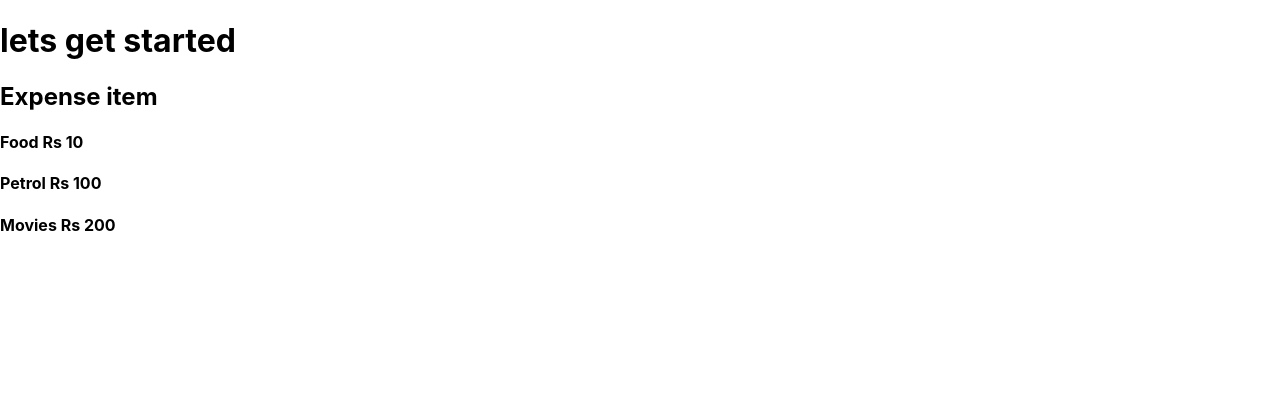
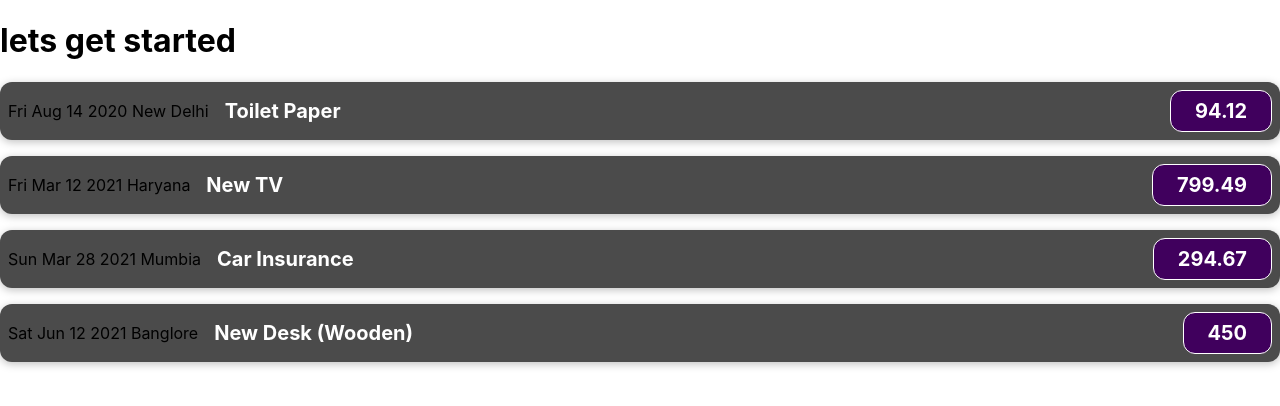
Before and after one commit to axhar-ibraheem/React-learning, a React (Create React App) app: page / in a window 1280 px wide. Shown: the top 406 px of the page. Built offline with nearby package versions, Linux system fonts and the light colour scheme.

Commit message:
props concept

```diff
--- a/src/App.js
+++ b/src/App.js
@@ -1,13 +1,49 @@
-import logo from "./logo.svg";
 import "./components/ExpenseItem";
 import "./App.css";
 import ExpenseItem from "./components/ExpenseItem";
 
 function App() {
+  const expenses = [
+    {
+      id: "e1",
+      title: "Toilet Paper",
+      amount: 94.12,
+      date: new Date(2020, 7, 14),
+      location: "New Delhi",
+    },
+    {
+      id: "e2",
+      title: "New TV",
+      amount: 799.49,
+      date: new Date(2021, 2, 12),
+      location: "Haryana",
+    },
+    {
+      id: "e3",
+      title: "Car Insurance",
+      amount: 294.67,
+      date: new Date(2021, 2, 28),
+      location: "Mumbia",
+    },
+    {
+      id: "e4",
+      title: "New Desk (Wooden)",
+      amount: 450,
+      date: new Date(2021, 5, 12),
+      location: "Banglore",
+    },
+  ];
   return (
     <div className="class">
       <h1>lets get started</h1>
-      <ExpenseItem></ExpenseItem>
+      {expenses.map((expense) => (
+        <ExpenseItem
+          title={expense.title}
+          amount={expense.amount}
+          date={expense.date}
+          location={expense.location}
+        ></ExpenseItem>
+      ))}
     </div>
   );
 }
--- /dev/null
+++ b/src/components/ExpenseItem.css
@@ -0,0 +1,56 @@
+.expense-item {
+  display: flex;
+  justify-content: space-between;
+  align-items: center;
+  box-shadow: 0 2px 8px rgba(0, 0, 0, 0.25);
+  padding: 0.5rem;
+  margin: 1rem 0;
+  border-radius: 12px;
+  background-color: #4b4b4b;
+}
+
+.expense-item__description {
+  display: flex;
+  flex-direction: column;
+  gap: 1rem;
+  align-items: flex-end;
+  flex-flow: column-reverse;
+  justify-content: flex-start;
+  flex: 1;
+}
+
+.expense-item h2 {
+  color: #3a3a3a;
+  font-size: 1rem;
+  flex: 1;
+  margin: 0 1rem;
+  color: white;
+}
+
+.expense-item__price {
+  font-size: 1rem;
+  font-weight: bold;
+  color: white;
+  background-color: #40005d;
+  border: 1px solid white;
+  padding: 0.5rem;
+  border-radius: 12px;
+}
+
+@media (min-width: 580px) {
+  .expense-item__description {
+    flex-direction: row;
+    align-items: center;
+    justify-content: flex-start;
+    flex: 1;
+  }
+
+  .expense-item__description h2 {
+    font-size: 1.25rem;
+  }
+
+  .expense-item__price {
+    font-size: 1.25rem;
+    padding: 0.5rem 1.5rem;
+  }
+}
--- a/src/components/ExpenseItem.js
+++ b/src/components/ExpenseItem.js
@@ -1,10 +1,12 @@
-function ExpenseItem() {
+import "./ExpenseItem.css";
+function ExpenseItem(props) {
   return (
-    <div>
-      <h2>Expense item</h2>
-      <h4>Food Rs 10</h4>
-      <h4>Petrol Rs 100</h4>
-      <h4>Movies Rs 200</h4>
+    <div className="expense-item">
+      <div>{`${props.date.toDateString()} ${props.location}`}</div>
+      <div className="expense-item__description">
+        <h2>{props.title}</h2>
+        <div className="expense-item__price">{props.amount}</div>
+      </div>
     </div>
   );
 }
```
